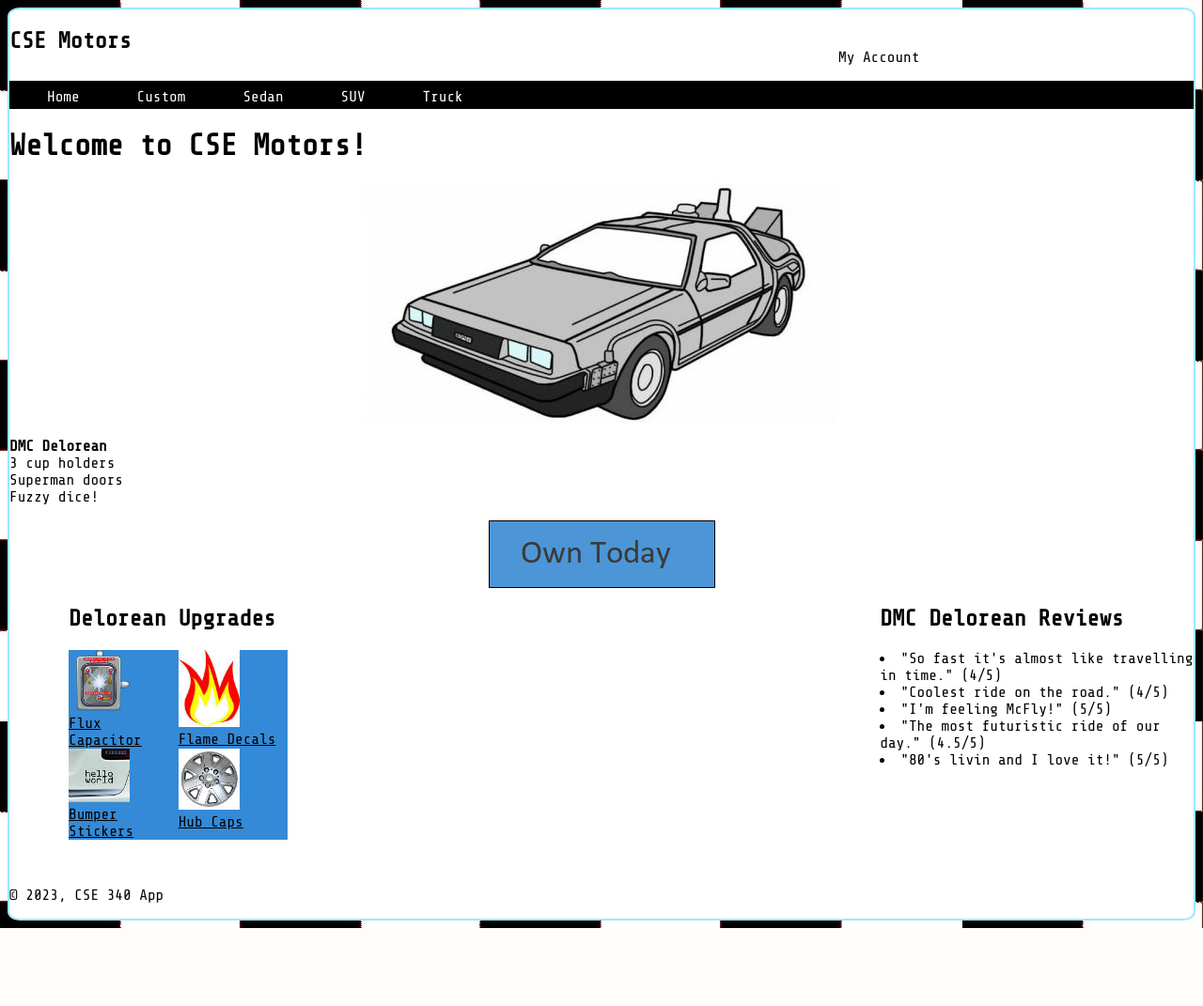
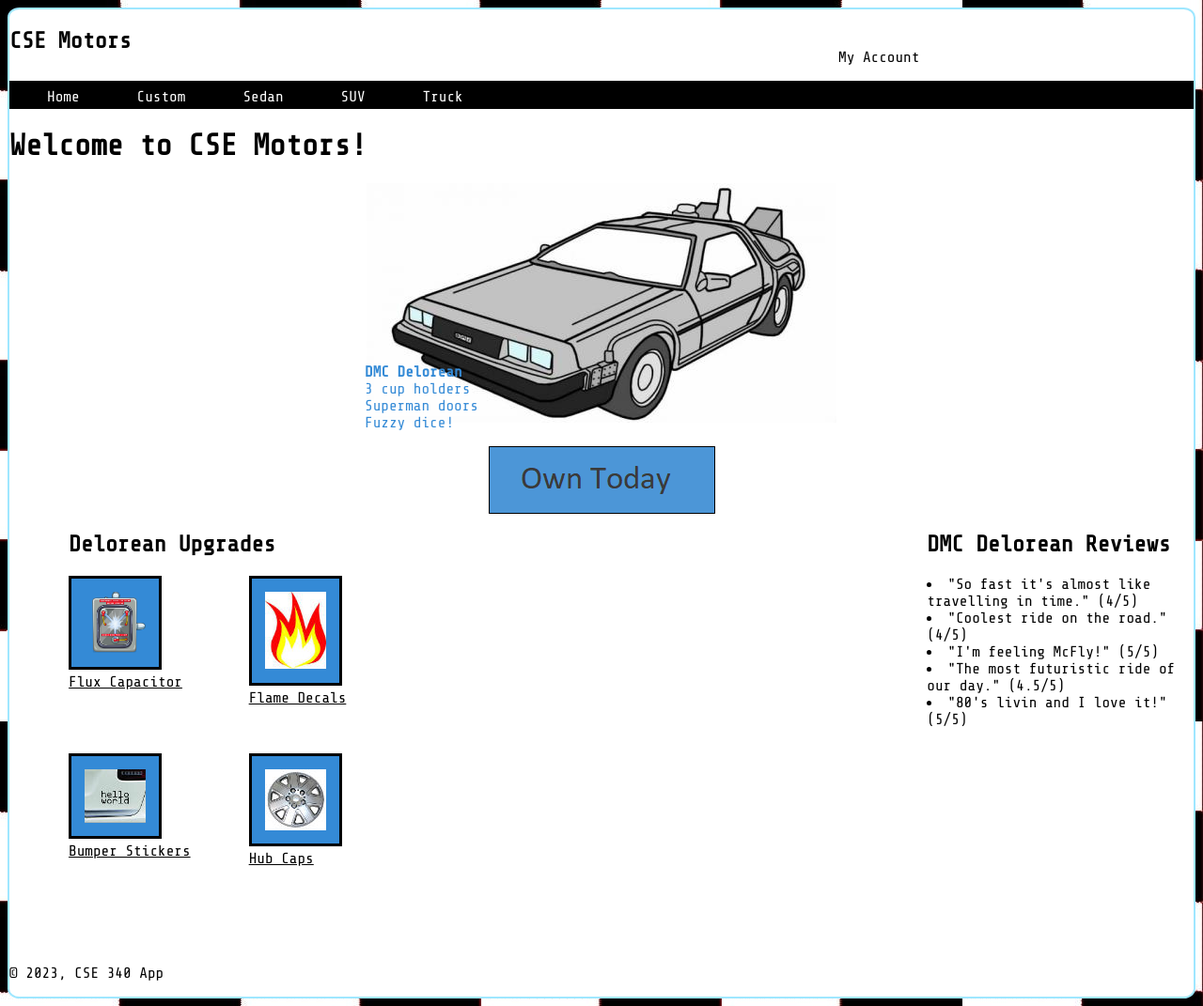
Before and after one commit to eplingk/newrepo.github.io, a Node server app: page / in a window 1280 px wide. Shown: the whole page at 94% size. Before the commit the page ends 988 px from the top, so only its background shows below. Run offline with Node 20, Linux system fonts and the light colour scheme; some libraries are stand-ins or nearby versions.

Commit message:
assignment one complete

```diff
--- a/public/css/styles.css
+++ b/public/css/styles.css
@@ -70,12 +70,18 @@
   margin-left: auto;
   margin-right: auto;
 }
+#ad{
+  margin-left: 30%;
+  margin-top: -5%;
+  color: #348ad6;
 
+}
 .Dupgrades{
   float: left;
   margin-left: 5%;
   margin-right: 50%;
   margin-bottom: 3%;
+
 
 }
 .Dupgrades a:visited{
@@ -84,15 +90,20 @@
 .grid{
   display: grid;
   grid-template-columns: 50% 50% ;
+  list-style-type: none;
+  grid-gap: 50px;
+}
+
+.upgrades{
+  border-style: solid;
+  border-color: black;
   background-color: #348ad6;
-  list-style-type: none;
+ padding: 10%;
 }
 
 
-
-
 footer{
-  margin-top: 10%;
+  margin-top: 20%;
 }
 
 @media only screen and (max-width: 768px) {
--- a/views/index.ejs
+++ b/views/index.ejs
@@ -1,31 +1,31 @@
 <main>
 
 <h1>Welcome to CSE Motors!</h1>
-<img id="grayCar" src="/images/vehicles/delorean.jpg">
-<p><b>DMC Delorean</b><br>3 cup holders<br>Superman doors<br>Fuzzy dice!</p>
-<img id="ownToday"  src="/images/site/own_today.png" >
+<img id="grayCar" alt="car" src="/images/vehicles/delorean.jpg">
+<p id="ad"><b>DMC Delorean</b><br>3 cup holders<br>Superman doors<br>Fuzzy dice!</p>
+<a href=""><img id="ownToday" alt="button" src="/images/site/own_today.png" ></a>
 
 <div class="Dupgrades">
 <h2>Delorean Upgrades</h2>
 
 <div class="grid">
 <section class="one">
-<img class="upgrades" src="/images/upgrades/flux-cap.png">
+<img class="upgrades" alt="fluxcap" src="/images/upgrades/flux-cap.png">
 <li><a href="">Flux Capacitor</a></li>
 </section>
 
 <section class="two">
-<img class="upgrades" src="/images/upgrades/flame.jpg">
+<img class="upgrades" alt="flamedecals" src="/images/upgrades/flame.jpg">
 <li><a href="">Flame Decals</a></li>
 </section>
 
 <section class="three">
-<img class="upgrades" src="/images/upgrades/bumper_sticker.jpg">
+<img class="upgrades" alt="stickers" src="/images/upgrades/bumper_sticker.jpg">
 <li><a href="">Bumper Stickers</a></li>
 </section>
 
 <section class="four">
-<img class="upgrades" src="/images/upgrades/hub-cap.jpg">
+<img class="upgrades" alt="hubcaps" src="/images/upgrades/hub-cap.jpg">
 <li><a href="">Hub Caps</a></li>
 </section>
 </div>
```
